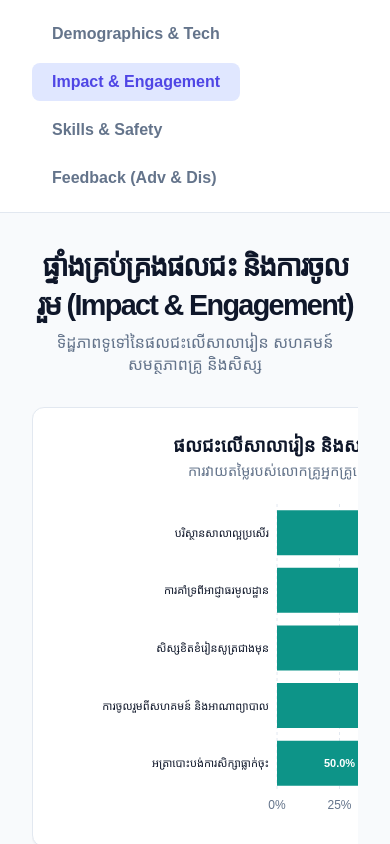
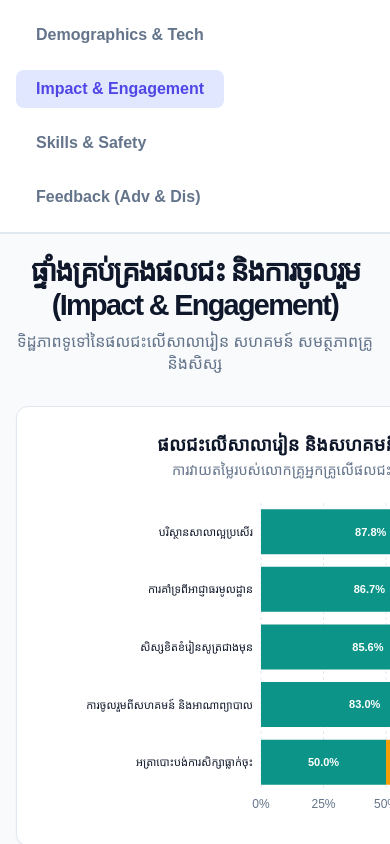
Before and after one commit to heangdeniss/CTC_Teacher_Student_analyst_web, a React app: page / in a window 390 px wide. Both pictures are taken after a click on the button "Impact & Engagement". Shown: the top 844 px of the page. Built offline with nearby package versions, Linux system fonts and the light colour scheme; the HTML template or start-up script is replaced by a standard one; a web font is replaced by a local one.

Commit message:
Fix mobile padding issues

```diff
--- a/src/App.css
+++ b/src/App.css
@@ -144,9 +144,9 @@ body {
 .tabs-container {
   display: flex;
   gap: 16px;
-  margin-bottom: 32px;
+  background-color: var(--card-bg);
+  padding: 15px 32px;
   border-bottom: 2px solid var(--border-color);
-  padding-bottom: 12px;
 }
 
 .tab-btn {
@@ -260,6 +260,7 @@ body {
   }
   .tabs-container {
     flex-wrap: wrap;
+    padding: 16px;
   }
   .full-width-chart {
     grid-column: span 1;
--- a/src/App.jsx
+++ b/src/App.jsx
@@ -18,7 +18,7 @@ function App() {
 
   return (
     <>
-      <div style={{ padding: '15px 32px', background: 'var(--card-bg)', borderBottom: '1px solid var(--border-color)', display: 'flex', gap: '10px', flexWrap: 'wrap' }}>
+      <div className="tabs-container">
         <button
           className={`tab-btn ${currentView === 'demographics' ? 'active' : ''}`}
           onClick={() => switchTab('demographics')}
--- a/src/components/AdvancedImpactDashboard.jsx
+++ b/src/components/AdvancedImpactDashboard.jsx
@@ -118,8 +118,8 @@ export default function AdvancedImpactDashboard() {
   );
 
   return (
-    <div className="dashboard-container" style={{ padding: '32px', background: 'var(--bg-color)', width: '100%', boxSizing: 'border-box' }}>
-      <main className="main-content" style={{ padding: 0 }}>
+    <div className="dashboard-container">
+      <main className="main-content">
         <header className="header">
           <h1>ផ្ទាំងគ្រប់គ្រងការអភិវឌ្ឍជំនាញ & សុវត្ថិភាពឌីជីថល (Skills & Safety)</h1>
           <p>ទិដ្ឋភាពទូទៅនៃការអភិវឌ្ឍសមត្ថភាព ភាពច្នៃប្រឌិត និងសុវត្ថិភាពឌីជីថល</p>
--- a/src/components/FeedbackDashboard.jsx
+++ b/src/components/FeedbackDashboard.jsx
@@ -95,8 +95,8 @@ export default function FeedbackDashboard() {
   );
 
   return (
-    <div className="dashboard-container" style={{ padding: '32px', background: 'var(--bg-color)', width: '100%', boxSizing: 'border-box' }}>
-      <main className="main-content" style={{ padding: 0 }}>
+    <div className="dashboard-container">
+      <main className="main-content">
         <header className="header">
           <h1>មតិយោបល់៖ ផលវិជ្ជមាន និងអវិជ្ជមាន (Advantages & Disadvantages)</h1>
           <p>ទិដ្ឋភាពទូទៅនៃការវាយតម្លៃរបស់លោកគ្រូអ្នកគ្រូលើផលជះនៃមជ្ឈមណ្ឌល</p>
--- a/src/components/ImpactDashboard.jsx
+++ b/src/components/ImpactDashboard.jsx
@@ -119,8 +119,8 @@ export default function ImpactDashboard() {
   );
 
   return (
-    <div className="dashboard-container" style={{ padding: '32px', background: 'var(--bg-color)', width: '100%', boxSizing: 'border-box' }}>
-      <main className="main-content" style={{ padding: 0 }}>
+    <div className="dashboard-container">
+      <main className="main-content">
         <header className="header">
           <h1>ផ្ទាំងគ្រប់គ្រងផលជះ និងការចូលរួម (Impact & Engagement)</h1>
           <p>ទិដ្ឋភាពទូទៅនៃផលជះលើសាលារៀន សហគមន៍ សមត្ថភាពគ្រូ និងសិស្ស</p>
```
